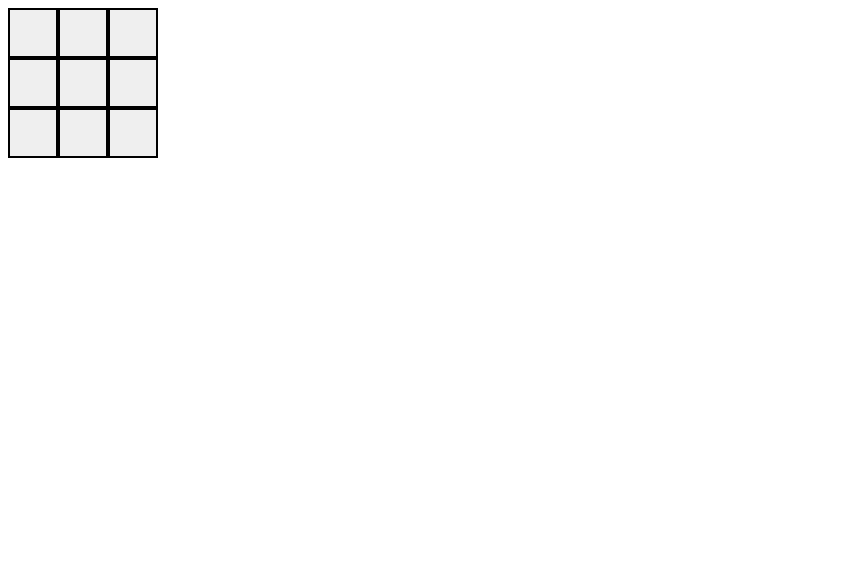
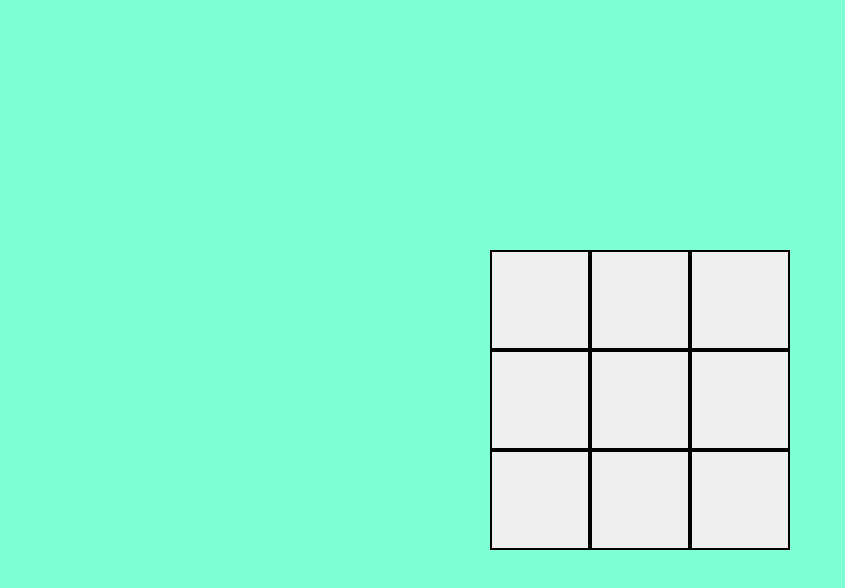
Before and after one commit to danielopoulos321/tictactoe, a plain HTML site: page index.html in a window 1280 px wide. Shown: the whole page, without its empty margins (0-845 px from the left). Drawn offline with Linux system fonts and the light colour scheme.

Commit message:
Add basic prelim styles

```diff
--- a/index.html
+++ b/index.html
@@ -7,6 +7,7 @@
     <title>Document</title>
 </head>
 <body>
+    <div class="center">
         <div class="game-ctn">
             <button class="square" id="0"></button>
             <button class="square" id="1"></button>
@@ -18,7 +19,7 @@
             <button class="square" id="7"></button>
             <button class="square" id="8"></button>
         </div>
-
+    </div>
 </body>
 <script src="script.js"></script>
 </html>
--- a/script.js
+++ b/script.js
@@ -89,13 +89,13 @@ const gameController = (() => {
         return turnCount;
     }
 
-    const getActivePlayer = () => {
-        return activePlayer;
+    const getActivePlayerSign = () => {
+        return activePlayer.sign;
     }
 
     //Finish up ending the game on 9 turns and checking result
 
-    return {playRound, getTurnCount, getActivePlayer, switchTurn};
+    return {playRound, getTurnCount, getActivePlayerSign, switchTurn};
 })();
 
 
@@ -108,7 +108,7 @@ const displayController = (() => {
         htmlBoard[i].addEventListener('click', () => {
             let success = gameController.playRound(i);
             if (success) {
-                htmlBoard[i].textContent = gameController.getActivePlayer().sign;
+                htmlBoard[i].textContent = gameController.getActivePlayerSign();
             gameController.switchTurn();
             };
         })
--- a/stlyes.css
+++ b/stlyes.css
@@ -1,8 +1,22 @@
+body{
+    background-color: aquamarine;
+    margin: auto;
+}
+
 .game-ctn{
     display: grid;
-    grid-template: 50px 50px 50px / 50px 50px 50px;
+    width: 300px;
+    height: 300px;
+    grid-template: 100px 100px 100px / 100px 100px 100px;
 }
 
 .square{
     border: 2px solid black;
 }
+
+.center{
+    height: 100vh;
+    display: flex;
+    justify-content: center;
+    align-items: center;
+}
```
Lines whose indentation alone changed are shown as unchanged.
